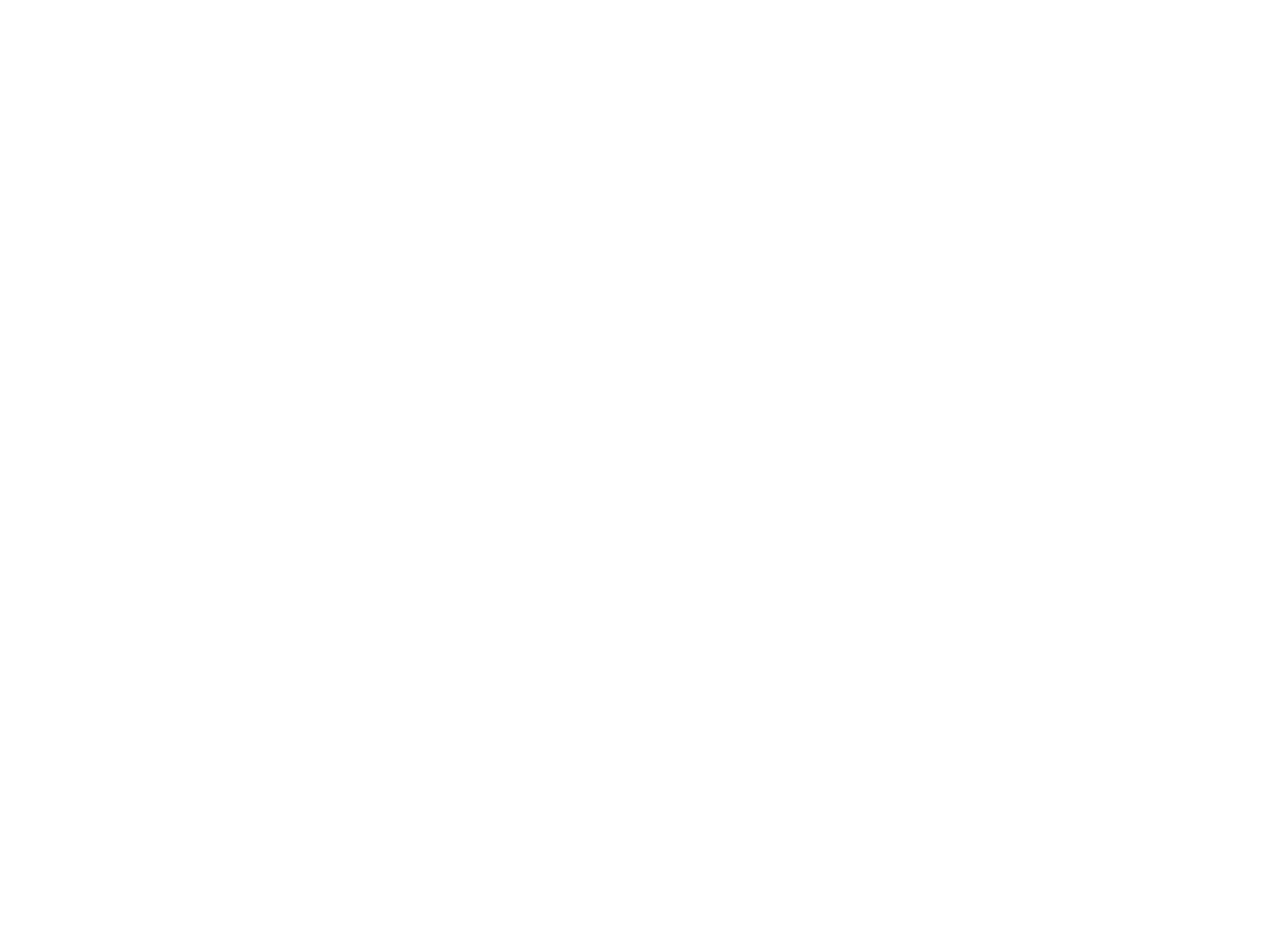
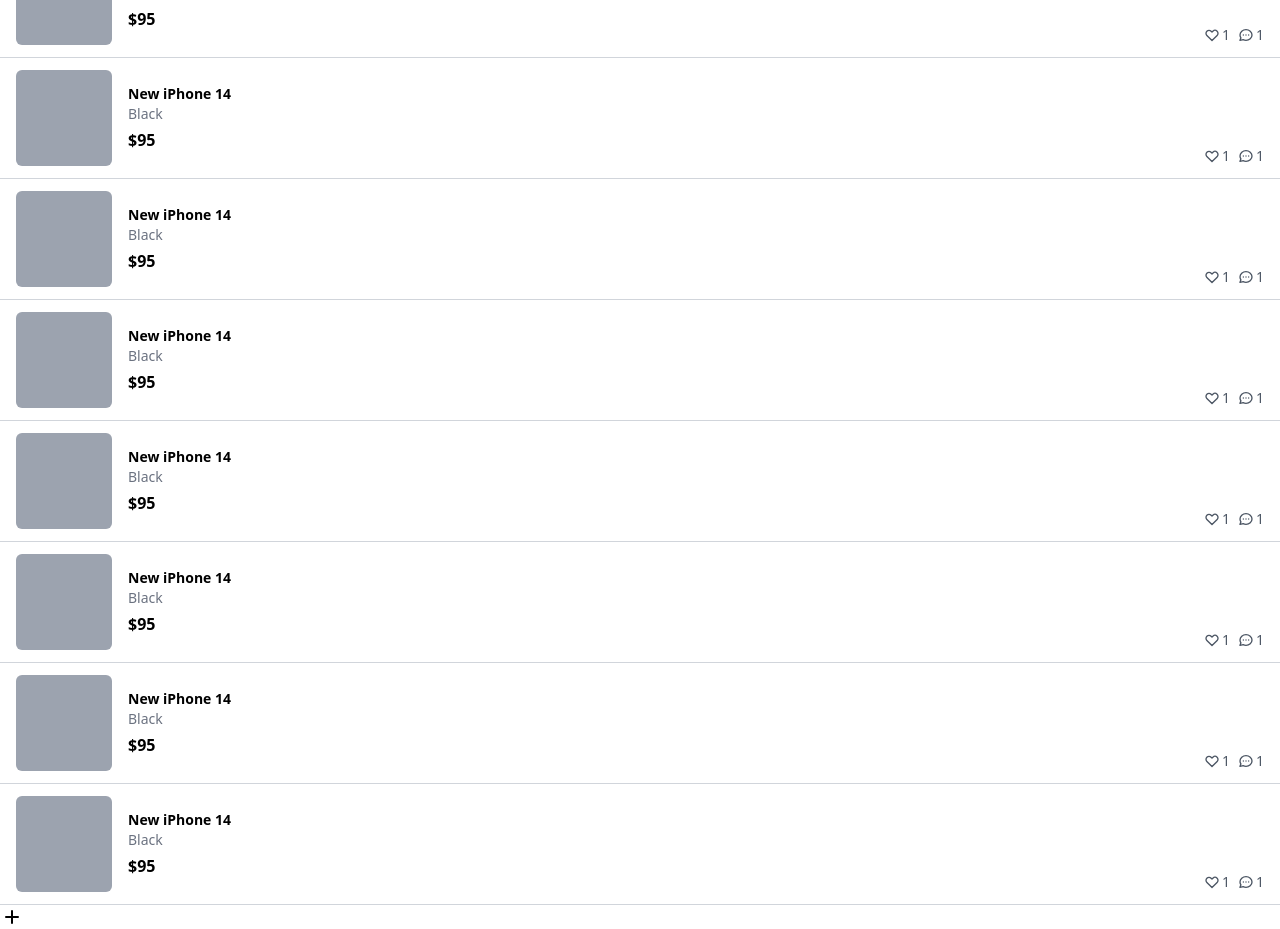
Before and after one commit to joooonis/carrot-market, a Next.js app: page / in a window 1280 px wide. Shown: the part 547-1476 px from the top of the page. Before the commit the page ends 800 px from the top, so only its background shows below. Built offline with nearby package versions, Linux system fonts and the light colour scheme.

Commit message:
design : home screen

```diff
--- a/pages/index.tsx
+++ b/pages/index.tsx
@@ -1,7 +1,77 @@
 import type { NextPage } from 'next';
 
 const Home: NextPage = () => {
-  return null;
+  return (
+    <div className="flex flex-col">
+      {[1, 1, 1, 1, 1, 1, 1, 1, 1, 1, 1, 1].map((_, i) => (
+        <div
+          className="flex justify-between px-4 py-3 cursor-pointer border-b border-gray-300"
+          key={i}
+        >
+          <div className="flex space-x-4">
+            <div className="w-24 h-24 bg-gray-400 rounded-md" />
+            <div className="flex flex-col  justify-center">
+              <h3 className="font-bold text-sm">New iPhone 14</h3>
+              <span className="text-sm text-gray-500">Black</span>
+              <span className="font-bold mt-1">$95</span>
+            </div>
+          </div>
+          <div className="flex space-x-2 items-end justify-end">
+            <div className="flex space-x-0.5 items-center text-sm  text-gray-600">
+              <svg
+                className="w-4 h-4"
+                fill="none"
+                stroke="currentColor"
+                viewBox="0 0 24 24"
+                xmlns="http://www.w3.org/2000/svg"
+              >
+                <path
+                  strokeLinecap="round"
+                  strokeLinejoin="round"
+                  strokeWidth="2"
+                  d="M4.318 6.318a4.5 4.5 0 000 6.364L12 20.364l7.682-7.682a4.5 4.5 0 00-6.364-6.364L12 7.636l-1.318-1.318a4.5 4.5 0 00-6.364 0z"
+                ></path>
+              </svg>
+              <span>1</span>
+            </div>
+            <div className="flex space-x-0.5 items-center text-sm  text-gray-600">
+              <svg
+                className="w-4 h-4"
+                fill="none"
+                stroke="currentColor"
+                viewBox="0 0 24 24"
+                xmlns="http://www.w3.org/2000/svg"
+              >
+                <path
+                  strokeLinecap="round"
+                  strokeLinejoin="round"
+                  strokeWidth="2"
+                  d="M8 12h.01M12 12h.01M16 12h.01M21 12c0 4.418-4.03 8-9 8a9.863 9.863 0 01-4.255-.949L3 20l1.395-3.72C3.512 15.042 3 13.574 3 12c0-4.418 4.03-8 9-8s9 3.582 9 8z"
+                ></path>
+              </svg>
+              <span>1</span>
+            </div>
+          </div>
+        </div>
+      ))}
+      <button>
+        <svg
+          className="h-6 w-6"
+          xmlns="http://www.w3.org/2000/svg"
+          fill="none"
+          viewBox="0 0 24 24"
+          stroke="currentColor"
+          aria-hidden="true"
+        >
+          <path
+            strokeLinecap="round"
+            strokeLinejoin="round"
+            strokeWidth="2"
+            d="M12 6v6m0 0v6m0-6h6m-6 0H6"
+          />
+        </svg>
+      </button>
+    </div>
+  );
 };
-
 export default Home;
```
